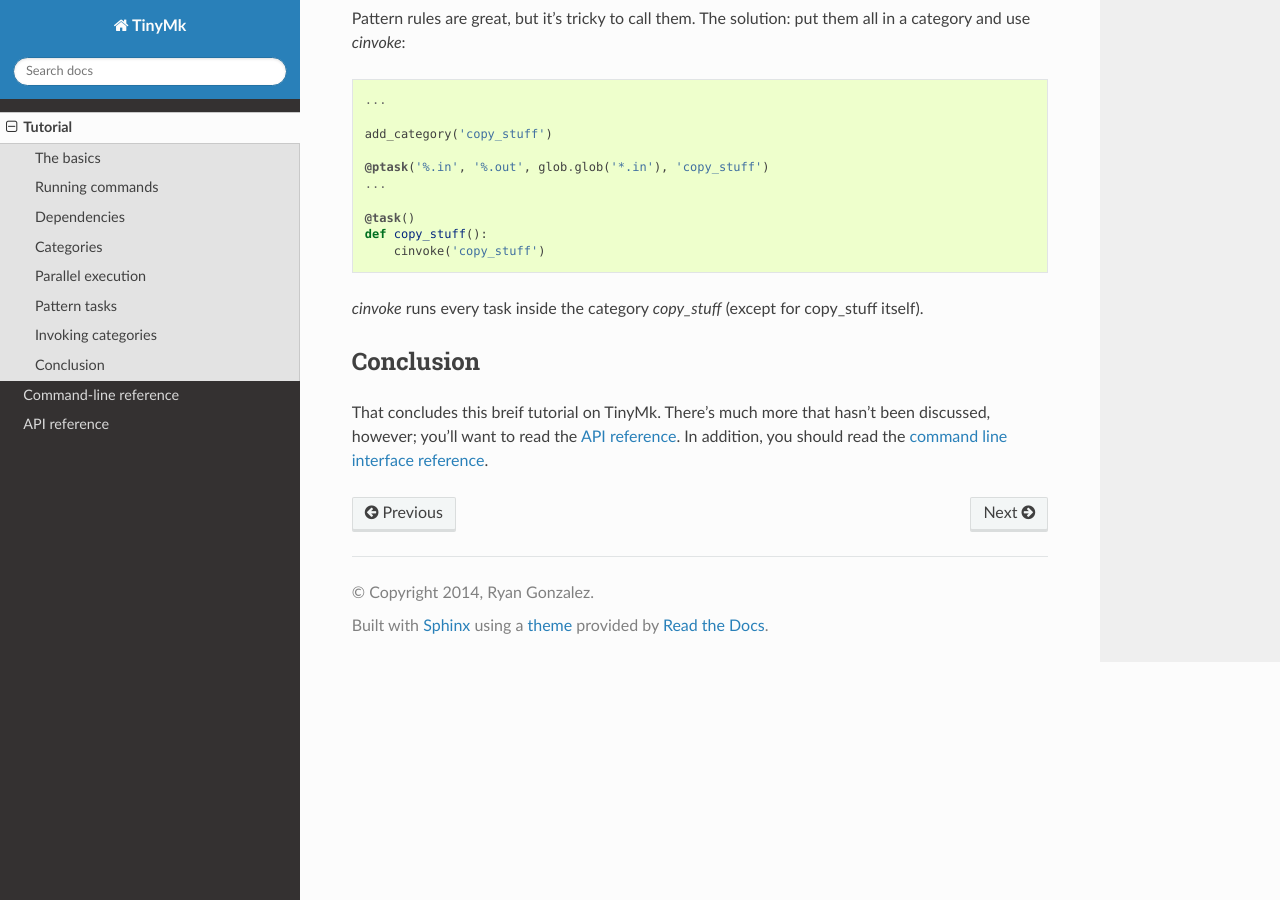
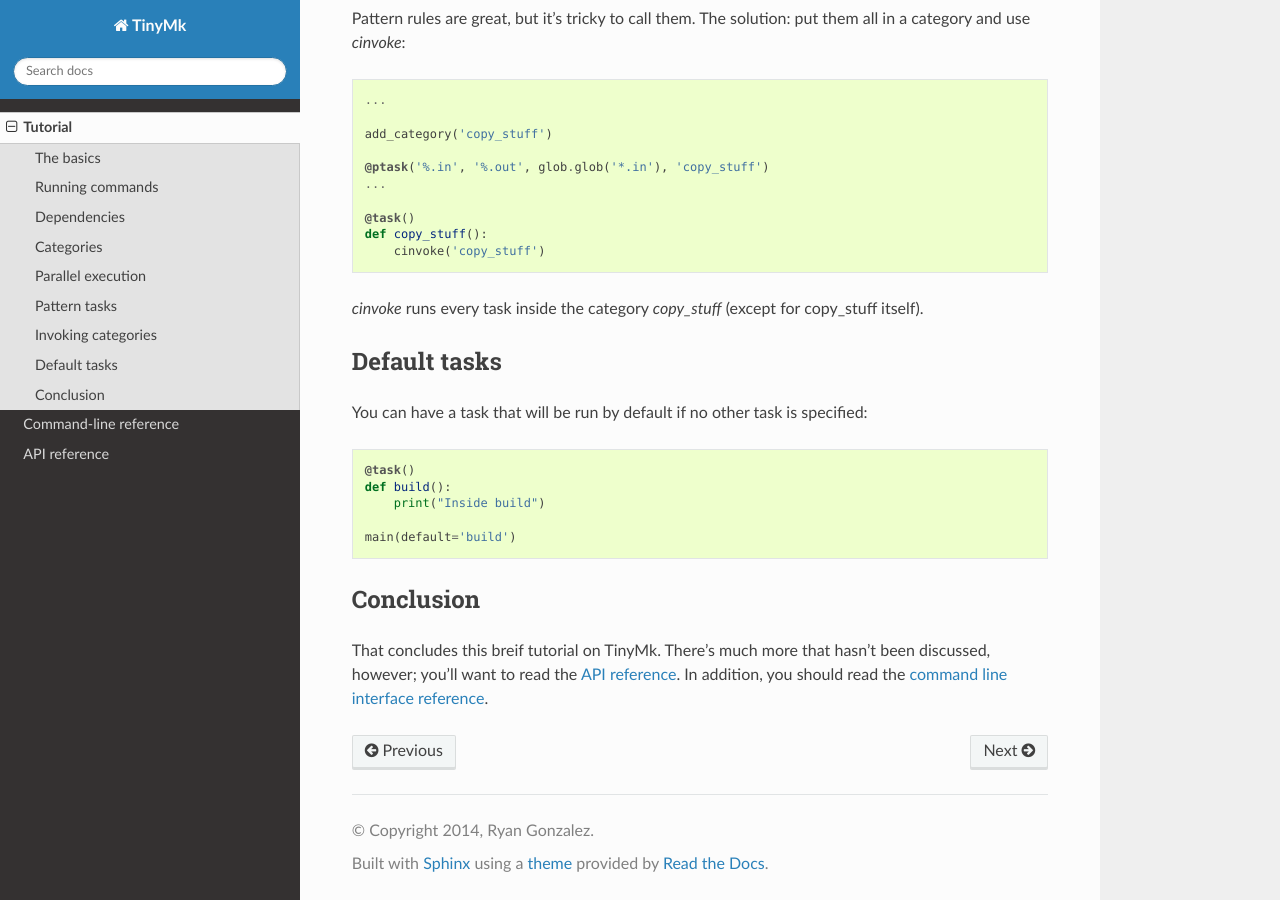
Before and after one commit to refi64/tinymk, a Sphinx documentation site: the page built from docs/source/tutorial.rst, in a window 1280 px wide and 900 px high, scrolled down 4923 px. Built offline with Sphinx 7.4.7 and the Read the Docs theme 2.0.0, drawn with Linux system fonts in a browser that asks for light colours.

Commit message:
Update docs

```diff
--- a/docs/source/tutorial.rst
+++ b/docs/source/tutorial.rst
@@ -242,6 +242,19 @@ Pattern rules are great, but it's tricky to call them. The solution: put them al
 
 `cinvoke` runs every task inside the category `copy_stuff` (except for copy_stuff itself).
 
+Default tasks
+*************
+
+You can have a task that will be run by default if no other task is specified:
+
+.. code-block:: python
+
+   @task()
+   def build():
+       print("Inside build")
+
+   main(default='build')
+
 Conclusion
 **********
 
```
